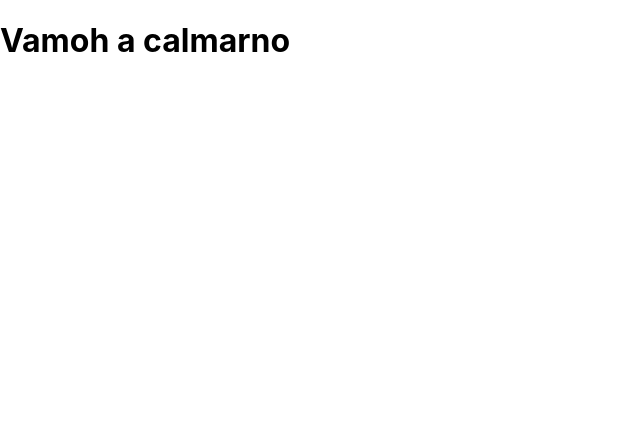
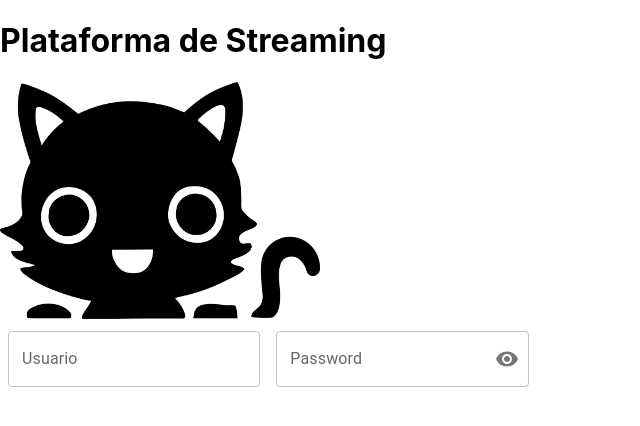
Before and after one commit to milily/aivo_challenge_reactjs, a React (Create React App) app: page / in a window 1280 px wide. Shown: the top 426 px of the page, without its empty margins (0-640 px from the left). Built offline with nearby package versions, Linux system fonts and the light colour scheme.

Commit message:
layout for login components using MUI

```diff
--- a/package.json
+++ b/package.json
@@ -3,6 +3,9 @@
   "version": "0.1.0",
   "private": true,
   "dependencies": {
+    "@emotion/react": "^11.7.1",
+    "@emotion/styled": "^11.6.0",
+    "@mui/icons-material": "^5.3.1",
     "@mui/material": "^5.3.1",
     "@testing-library/jest-dom": "^5.16.1",
     "@testing-library/react": "^12.1.2",
--- a/src/App.js
+++ b/src/App.js
@@ -1,10 +1,13 @@
+import { Fragment } from 'react/cjs/react.production.min';
+import Login from './components/login/Login';
 import './App.css';
-import { Fragment } from 'react/cjs/react.production.min';
+
 
 function App() {
     return (
         <Fragment>
-            <h1>Vamoh a calmarno</h1>
+            <h1>Plataforma de Streaming</h1>
+            <Login />
         </Fragment>
     );
 }
--- /dev/null
+++ b/src/components/login/LoginForm.js
@@ -0,0 +1,69 @@
+import React, { Fragment, useEffect, useState } from "react";
+import Box from '@mui/material/Box';
+import InputLabel from '@mui/material/InputLabel';
+import OutlinedInput from '@mui/material/OutlinedInput';
+import Visibility from '@mui/icons-material/Visibility';
+import VisibilityOff from '@mui/icons-material/VisibilityOff';
+import IconButton from '@mui/material/IconButton';
+import TextField from '@mui/material/TextField';
+import FormControl from '@mui/material/FormControl';
+import InputAdornment from '@mui/material/InputAdornment';
+
+const LoginForm = () => {
+    const [values, setValues] = React.useState({
+        amount: '',
+        password: '',
+        weight: '',
+        weightRange: '',
+        showPassword: false,
+      });
+
+      const handleChange = (prop) => (event) => {
+        setValues({ ...values, [prop]: event.target.value });
+      };
+
+      const handleClickShowPassword = () => {
+        setValues({
+          ...values,
+          showPassword: !values.showPassword,
+        });
+      };
+
+      const handleMouseDownPassword = (event) => {
+        event.preventDefault();
+      };
+    return(
+        <Box component="form"
+            sx={{
+            '& .MuiTextField-root': { m: 1, width: '25ch' },
+            }}
+            noValidate
+            autoComplete="off">
+            <TextField id="outlined-basic" label="Usuario" variant="outlined" />
+            <FormControl sx={{ m: 1, width: '25ch' }} variant="outlined">
+                <InputLabel htmlFor="outlined-adornment-password">Password</InputLabel>
+                <OutlinedInput
+                    id="outlined-adornment-password"
+                    type={values.showPassword ? 'text' : 'password'}
+                    value={values.password}
+                    onChange={handleChange('password')}
+                    endAdornment={
+                    <InputAdornment position="end">
+                        <IconButton
+                        aria-label="toggle password visibility"
+                        onClick={handleClickShowPassword}
+                        onMouseDown={handleMouseDownPassword}
+                        edge="end"
+                        >
+                        {values.showPassword ? <VisibilityOff /> : <Visibility />}
+                        </IconButton>
+                    </InputAdornment>
+                    }
+                    label="Password"
+                />
+            </FormControl>
+        </Box>
+    )
+}
+
+export default LoginForm
--- a/src/components/login/login.js
+++ b/src/components/login/login.js
@@ -0,0 +1,19 @@
+import React, { Fragment, useEffect, useState } from "react";
+import friendlyKittyIcon from '../../assets/images/friendly-kitten-icon.png'
+import LoginForm from "./LoginForm";
+
+const Login = () => {
+    return(
+        <Fragment>
+            <img
+                width={'25%'}
+                src={friendlyKittyIcon}
+                alt={'kitty'}
+                loading="lazy"
+            />
+            <LoginForm />
+        </Fragment>
+    )
+}
+
+export default Login
```
Also changed, not shown: src/assets/images/friendly-kitten-icon.png (added), 1 other file (tests, documents, lock files or other folders).
